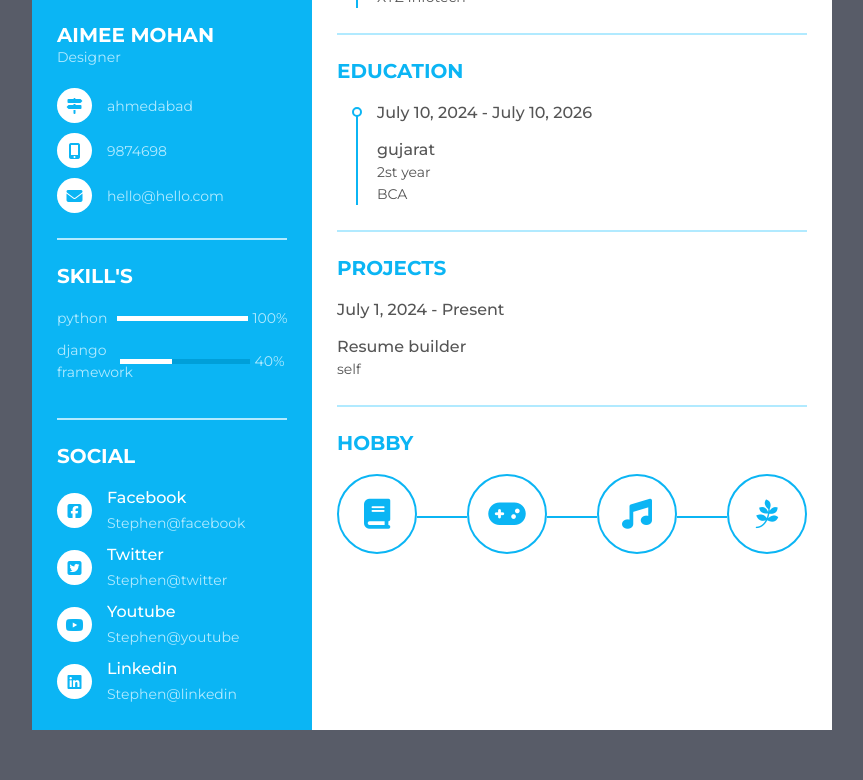
After one commit to kapillra/DjangoResume, a Django app: template resumeApp/templates/resume_view_page/index.html in a window 1280 px wide. The commit adds this page. Shown: the part 331-1111 px from the top of the page, without its empty margins (208-1071 px from the left). Run offline with Django 5.2, Linux system fonts and the light colour scheme; the template is opened without the code that fills it: values that come from a table or form of the project are taken from there, others are empty; data comes from the database, SQL or seed files in the repository; both versions use the stored data as it was after the commit; some libraries are stand-ins or nearby versions.

Commit message:
profile image update and resume preview page added

```diff
--- a/ResumeBuilder/settings.py
+++ b/ResumeBuilder/settings.py
@@ -117,6 +117,10 @@ USE_TZ = True
 # https://docs.djangoproject.com/en/5.0/howto/static-files/
 
 STATIC_URL = "static/"
+STATIC_ROOT = Path.joinpath(BASE_DIR, 'static')
+
+MEDIA_URL = 'media/'
+MEDIA_ROOT = Path.joinpath(BASE_DIR, 'media')
 
 # Default primary key field type
 # https://docs.djangoproject.com/en/5.0/ref/settings/#default-auto-field
--- a/ResumeBuilder/urls.py
+++ b/ResumeBuilder/urls.py
@@ -16,8 +16,13 @@ Including another URLconf
 """
 from django.contrib import admin
 from django.urls import path, include
+from django.conf.urls.static import static
+from django.conf import settings
 
 urlpatterns = [
     path("admin/", admin.site.urls),
     path("", include("resumeApp.urls")),
 ]
+
+if settings.DEBUG:
+    urlpatterns += static(settings.MEDIA_URL, document_root=settings.MEDIA_ROOT)
--- a/resumeApp/models.py
+++ b/resumeApp/models.py
@@ -87,3 +87,13 @@ class Skill(models.Model):
 
     class Meta:
         db_table = 'skill'
+
+social_sites = (
+    ('facebook', 'facebook'),
+    ('twitter', 'twitter'),
+    ('instagram', 'instagram')
+)
+class Social(models.Model):
+    UserProfile = models.ForeignKey(UserProfile, on_delete=models.CASCADE)
+    Name = models.CharField(max_length=100, choices=social_sites)
+    URL = models.URLField()
--- /dev/null
+++ b/resumeApp/templates/resume_view_page/index.html
@@ -0,0 +1,436 @@
+<!DOCTYPE html>
+<html>
+
+<!-- Mirrored from uicookies.com/demo/theme/onlinecv/ by HTTrack Website Copier/3.x [XR&CO'2014], Fri, 06 Oct 2023 13:20:47 GMT -->
+
+<head>
+  {% load static %}
+  <meta charset="utf-8">
+  <meta http-equiv="X-UA-Compatible" content="IE=edge">
+  <meta name="viewport" content="width=device-width, initial-scale=1">
+
+  <title>{{user_data.FullName.upper}}</title>
+
+  <link href="favicon.png" rel="icon">
+
+<style>
+  @import url("https://fonts.googleapis.com/css?family=Montserrat:400,500,700&display=swap");
+
+* {
+  margin: 0;
+  padding: 0;
+  box-sizing: border-box;
+  list-style: none;
+  font-family: "Montserrat", sans-serif;
+}
+
+body {
+  background: #585c68;
+  font-size: 14px;
+  line-height: 22px;
+  color: #555555;
+}
+
+.bold {
+  font-weight: 700;
+  font-size: 20px;
+  text-transform: uppercase;
+}
+
+.semi-bold {
+  font-weight: 500;
+  font-size: 16px;
+}
+
+.resume {
+  width: 800px;
+  height: auto;
+  display: flex;
+  margin: 50px auto;
+}
+
+.resume .resume_left {
+  width: 280px;
+  background: #0bb5f4;
+}
+
+.resume .resume_left .resume_profile {
+  width: 100%;
+  height: 280px;
+}
+
+.resume .resume_left .resume_profile img {
+  width: 100%;
+  height: 100%;
+}
+
+.resume .resume_left .resume_content {
+  padding: 0 25px;
+}
+
+.resume .title {
+  margin-bottom: 20px;
+}
+
+.resume .resume_left .bold {
+  color: #fff;
+}
+
+.resume .resume_left .regular {
+  color: #b1eaff;
+}
+
+.resume .resume_item {
+  padding: 25px 0;
+  border-bottom: 2px solid #b1eaff;
+}
+
+.resume .resume_left .resume_item:last-child,
+.resume .resume_right .resume_item:last-child {
+  border-bottom: 0px;
+}
+
+.resume .resume_left ul li {
+  display: flex;
+  margin-bottom: 10px;
+  align-items: center;
+}
+
+.resume .resume_left ul li:last-child {
+  margin-bottom: 0;
+}
+
+.resume .resume_left ul li .icon {
+  width: 35px;
+  height: 35px;
+  background: #fff;
+  color: #0bb5f4;
+  border-radius: 50%;
+  margin-right: 15px;
+  font-size: 16px;
+  position: relative;
+}
+
+.resume .icon i,
+.resume .resume_right .resume_hobby ul li i {
+  position: absolute;
+  top: 50%;
+  left: 50%;
+  transform: translate(-50%, -50%);
+}
+
+.resume .resume_left ul li .data {
+  color: #b1eaff;
+}
+
+.resume .resume_left .resume_skills ul li {
+  display: flex;
+  margin-bottom: 10px;
+  color: #b1eaff;
+  justify-content: space-between;
+  align-items: center;
+}
+
+.resume .resume_left .resume_skills ul li .skill_name {
+  width: 25%;
+}
+
+.resume .resume_left .resume_skills ul li .skill_progress {
+  width: 60%;
+  margin: 0 5px;
+  height: 5px;
+  background: #009fd9;
+  position: relative;
+}
+
+.resume .resume_left .resume_skills ul li .skill_per {
+  width: 15%;
+}
+
+.resume .resume_left .resume_skills ul li .skill_progress span {
+  position: absolute;
+  top: 0;
+  left: 0;
+  height: 100%;
+  background: #fff;
+}
+
+.resume .resume_left .resume_social .semi-bold {
+  color: #fff;
+  margin-bottom: 3px;
+}
+
+.resume .resume_right {
+  width: 520px;
+  background: #fff;
+  padding: 25px;
+}
+
+.resume .resume_right .bold {
+  color: #0bb5f4;
+}
+
+.resume .resume_right .resume_work ul,
+.resume .resume_right .resume_education ul {
+  padding-left: 40px;
+  overflow: hidden;
+}
+
+.resume .resume_right ul li {
+  position: relative;
+}
+
+.resume .resume_right ul li .date {
+  font-size: 16px;
+  font-weight: 500;
+  margin-bottom: 15px;
+}
+
+.resume .resume_right ul li .info {
+  margin-bottom: 20px;
+}
+
+.resume .resume_right ul li:last-child .info {
+  margin-bottom: 0;
+}
+
+.resume .resume_right .resume_work ul li:before,
+.resume .resume_right .resume_education ul li:before {
+  content: "";
+  position: absolute;
+  top: 5px;
+  left: -25px;
+  width: 6px;
+  height: 6px;
+  border-radius: 50%;
+  border: 2px solid #0bb5f4;
+}
+
+.resume .resume_right .resume_work ul li:after,
+.resume .resume_right .resume_education ul li:after {
+  content: "";
+  position: absolute;
+  top: 14px;
+  left: -21px;
+  width: 2px;
+  height: 115px;
+  background: #0bb5f4;
+}
+
+.resume .resume_right .resume_hobby ul {
+  display: flex;
+  justify-content: space-between;
+}
+
+.resume .resume_right .resume_hobby ul li {
+  width: 80px;
+  height: 80px;
+  border: 2px solid #0bb5f4;
+  border-radius: 50%;
+  position: relative;
+  color: #0bb5f4;
+}
+
+.resume .resume_right .resume_hobby ul li i {
+  font-size: 30px;
+}
+
+.resume .resume_right .resume_hobby ul li:before {
+  content: "";
+  position: absolute;
+  top: 40px;
+  right: -52px;
+  width: 50px;
+  height: 2px;
+  background: #0bb5f4;
+}
+
+.resume .resume_right .resume_hobby ul li:last-child:before {
+  display: none;
+}
+
+</style>
+
+  <!--[if lt IE 9]>
+    <script src="https://oss.maxcdn.com/html5shiv/3.7.2/html5shiv.min.js"></script>
+    <script src="https://oss.maxcdn.com/respond/1.4.2/respond.min.js"></script>
+    <![endif]-->
+  <meta name="robots" content="noindex, nofollow">
+</head>
+
+<body>
+  <div class="resume">
+    <div class="resume_left">
+      <div class="resume_profile">
+        <img src="{{user_data.ProfileImage.url}}" alt="profile_pic">
+      </div>
+      <div class="resume_content">
+        <div class="resume_item resume_info">
+          <div class="title">
+            <p class="bold">{{user_data.FullName.title}}</p>
+            <p class="regular">Designer</p>
+          </div>
+          <ul>
+            <li>
+              <div class="icon">
+                <i class="fas fa-map-signs"></i>
+              </div>
+              <div class="data">
+                {{user_data.Address}}
+              </div>
+            </li>
+            <li>
+              <div class="icon">
+                <i class="fas fa-mobile-alt"></i>
+              </div>
+              <div class="data">
+                {{user_data.Mobile}}
+              </div>
+            </li>
+            <li>
+              <div class="icon">
+                <i class="fas fa-envelope"></i>
+              </div>
+              <div class="data">
+                {{user_data.Master.Email}}
+              </div>
+            </li>
+
+          </ul>
+        </div>
+        <div class="resume_item resume_skills">
+          <div class="title">
+            <p class="bold">skill's</p>
+          </div>
+          <ul>
+            {% for skill in skills %}
+            <li>
+              <div class="skill_name">
+                {{skill.Name}}
+              </div>
+              <div class="skill_progress">
+                <span style="width: {{skill.Level}}%;"></span>
+              </div>
+              <div class="skill_per">{{skill.Level}}%</div>
+            </li>
+            {% endfor %}
+          </ul>
+        </div>
+        <div class="resume_item resume_social">
+          <div class="title">
+            <p class="bold">Social</p>
+          </div>
+          <ul>
+            <li>
+              <div class="icon">
+                <i class="fab fa-facebook-square"></i>
+              </div>
+              <div class="data">
+                <p class="semi-bold">Facebook</p>
+                <p>Stephen@facebook</p>
+              </div>
+            </li>
+            <li>
+              <div class="icon">
+                <i class="fab fa-twitter-square"></i>
+              </div>
+              <div class="data">
+                <p class="semi-bold">Twitter</p>
+                <p>Stephen@twitter</p>
+              </div>
+            </li>
+            <li>
+              <div class="icon">
+                <i class="fab fa-youtube"></i>
+              </div>
+              <div class="data">
+                <p class="semi-bold">Youtube</p>
+                <p>Stephen@youtube</p>
+              </div>
+            </li>
+            <li>
+              <div class="icon">
+                <i class="fab fa-linkedin"></i>
+              </div>
+              <div class="data">
+                <p class="semi-bold">Linkedin</p>
+                <p>Stephen@linkedin</p>
+              </div>
+            </li>
+          </ul>
+        </div>
+      </div>
+   </div>
+   <div class="resume_right">
+     <div class="resume_item resume_about">
+         <div class="title">
+            <p class="bold">About us</p>
+          </div>
+         <p>{{user_data.About}}</p>
+     </div>
+     <div class="resume_item resume_work">
+         <div class="title">
+            <p class="bold">Work Experience</p>
+          </div>
+         <ul>
+          {% for exp in experience %}
+             <li>
+                 <div class="date">{{exp.StartDate}} - {% if exp.IsContinue %}Present{% else %}{{exp.EndDate}}{% endif %}</div>
+                 <div class="info">
+                      <p class="semi-bold">{{exp.JobTitle}}</p>
+                   <p>{{exp.Company}}</p>
+                 </div>
+             </li>
+             {% endfor %}
+         </ul>
+     </div>
+     <div class="resume_item resume_education">
+       <div class="title">
+            <p class="bold">Education</p>
+          </div>
+       <ul>
+        {% for edu in education %}
+             <li>
+                 <div class="date">{{edu.StartDate}} - {% if edu.IsContinue %}Present{% else %}{{edu.EndDate}}{% endif %}</div>
+                 <div class="info">
+                      <p class="semi-bold">{{edu.BoardUniversity}}</p>
+                   <p>{{edu.Standard}}</p>
+                   <p>{{edu.Course}}</p>
+                 </div>
+             </li>
+             {% endfor %}
+         </ul>
+     </div>
+     <div class="resume_item resume_projects">
+       <div class="title">
+            <p class="bold">Projects</p>
+          </div>
+       <ul>
+        {% for proj in projects %}
+             <li>
+                 <div class="date">{{proj.StartDate}} - {% if proj.IsContinue %}Present{% else %}{{proj.EndDate}}{% endif %}</div>
+                 <div class="info">
+                      <p class="semi-bold">{{proj.ProjectName}}</p>
+
+                   <p>{{proj.Company}}</p>
+                 </div>
+             </li>
+             {% endfor %}
+         </ul>
+     </div>
+     <div class="resume_item resume_hobby">
+       <div class="title">
+            <p class="bold">Hobby</p>
+          </div>
+        <ul>
+          <li><i class="fas fa-book"></i></li>
+          <li><i class="fas fa-gamepad"></i></li>
+          <li><i class="fas fa-music"></i></li>
+          <li><i class="fab fa-pagelines"></i></li>
+       </ul>
+     </div>
+   </div>
+ </div>
+ <script src="https://kit.fontawesome.com/b99e675b6e.js"></script>
+</body>
+</html>
--- a/resumeApp/urls.py
+++ b/resumeApp/urls.py
@@ -10,6 +10,7 @@ urlpatterns = [
     path('login/', login, name="login"),
     path('logout/', logout, name="logout"),
     path('profile_update/', profile_update, name="profile_update"),
+    path('profile_photo_upload/', profile_photo_upload, name="profile_photo_upload"),
     path('change_password/', change_password, name="change_password"),
 
     path('add_education/', add_education, name="add_education"),
@@ -32,4 +33,7 @@ urlpatterns = [
 
     path('add_skills/', add_skills, name="add_skills"),
     path('delete_skill/<int:id>/', delete_skill, name="delete_skill"),
+
+    # resumen viewer url
+    path('resume_viewer_page/@<str:username>/', resume_viewer_page, name="resume_viewer_page"),
 ]
```
Also changed, not shown: resumeApp/templates/profile_page.html (+16 -5 lines), resumeApp/views.py (+16 -0 lines), resume_app.db, 1 other file.
